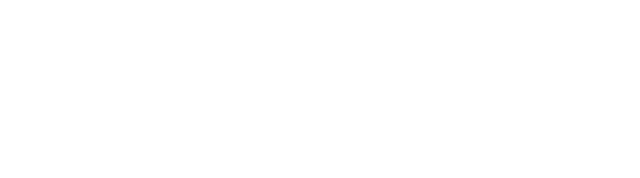
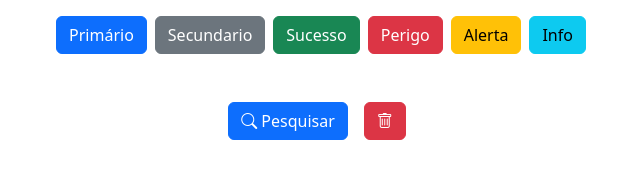
Before and after one commit to henriqueass/bootstrap_base, a plain HTML site: page ex3_botoes/ex3.html in a window 1280 px wide. Shown: the whole page, without its empty margins (323-963 px from the left). Drawn offline with nearby package versions, Linux system fonts and the light colour scheme.

Commit message:
Exemplo 3 dos botões prontos

```diff
--- /dev/null
+++ b/ex1b__instalacao_npm/package.json
@@ -0,0 +1,5 @@
+{
+  "dependencies": {
+    "bootstrap": "^5.3.3"
+  }
+}
--- a/ex3_botoes/ex3.html
+++ b/ex3_botoes/ex3.html
@@ -16,8 +16,26 @@
 
 
     <!-- 1ª Digitação (Aqui) -->
+    <div class="container d-flex justify-content-center mt-3">
+         <button class="btn btn-primary ms-2">Primário</button>
+         <button class="btn btn-secondary ms-2">Secundario</button>
+         <button class="btn btn-success ms-2">Sucesso</button>
+         <button class="btn btn-danger ms-2">Perigo</button>
+         <button class="btn btn-warning ms-2">Alerta</button>
+         <button class="btn btn-info ms-2">Info</button>
+    </div>
 
+    <div class="container d-flex justify-content-center mt-5">
+        <!-- Botão com ícone -->
+        <button class="btn btn-primary">
+            <i class="bi bi-search"></i> Pesquisar
+        </button>
 
+        <!-- Botão com ícone -->
+        <button class="btn btn-danger ms-3">
+            <i class="bi bi-trash"></i>
+        </button>
+    </div>
     <script src="https://cdn.jsdelivr.net/npm/bootstrap@5.3.0/dist/js/bootstrap.bundle.min.js"></script>
 </body>
 </html>
```
Also changed, not shown: ex1_instalacao-cdn/ex1.html (+5 -1 lines), ex1a_instalacao_arquivos/index.html (+3 -1 lines), ex1b__instalacao_npm/index.html (+2 -2 lines), ex2_sistema-grid/ex2.html (+15 -1 lines), ex1a_instalacao_arquivos/css/bootstrap.min.css (added), ex1a_instalacao_arquivos/js/bootstrap.bundle.min.js (added), 2 other files.
